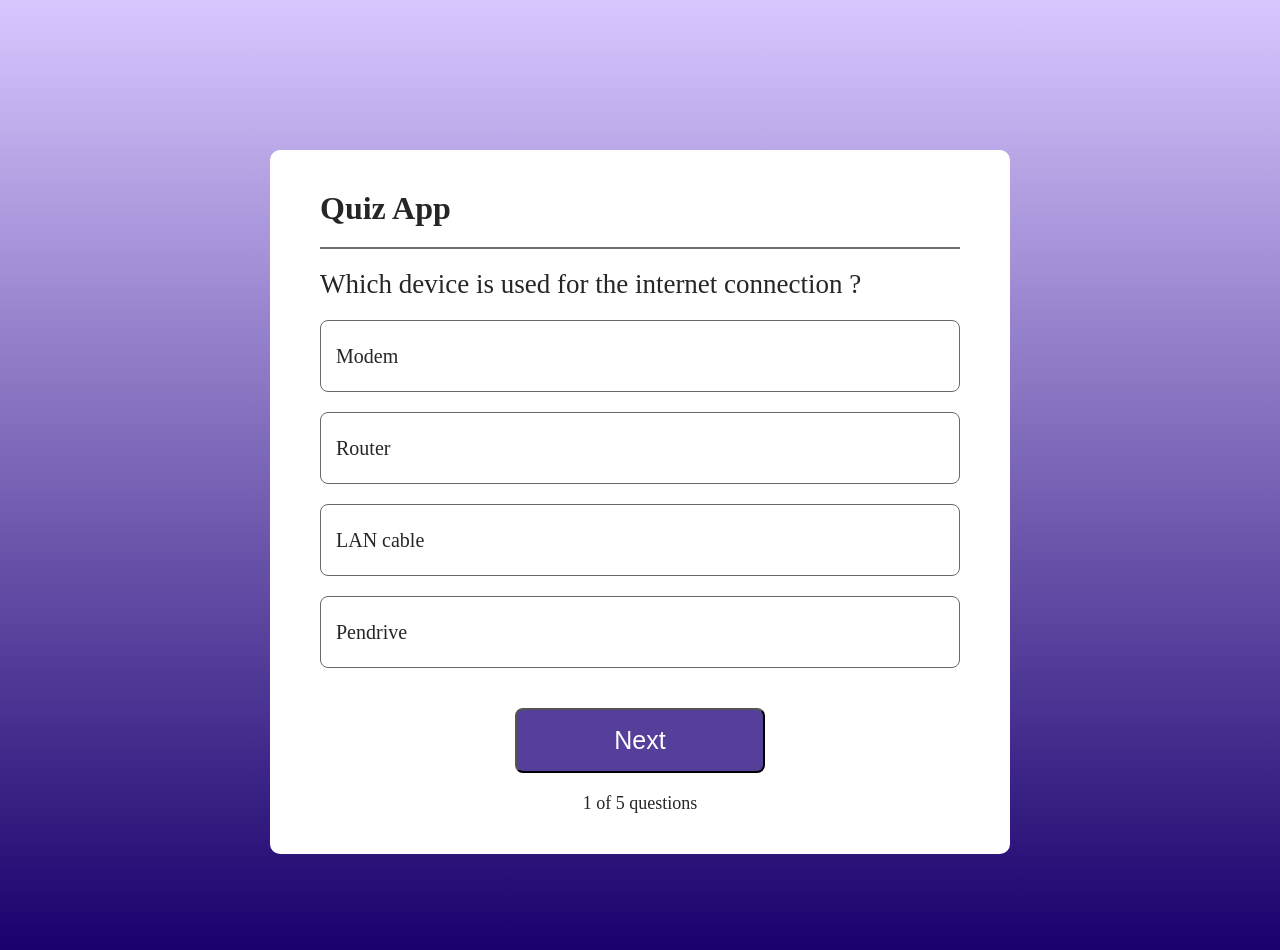
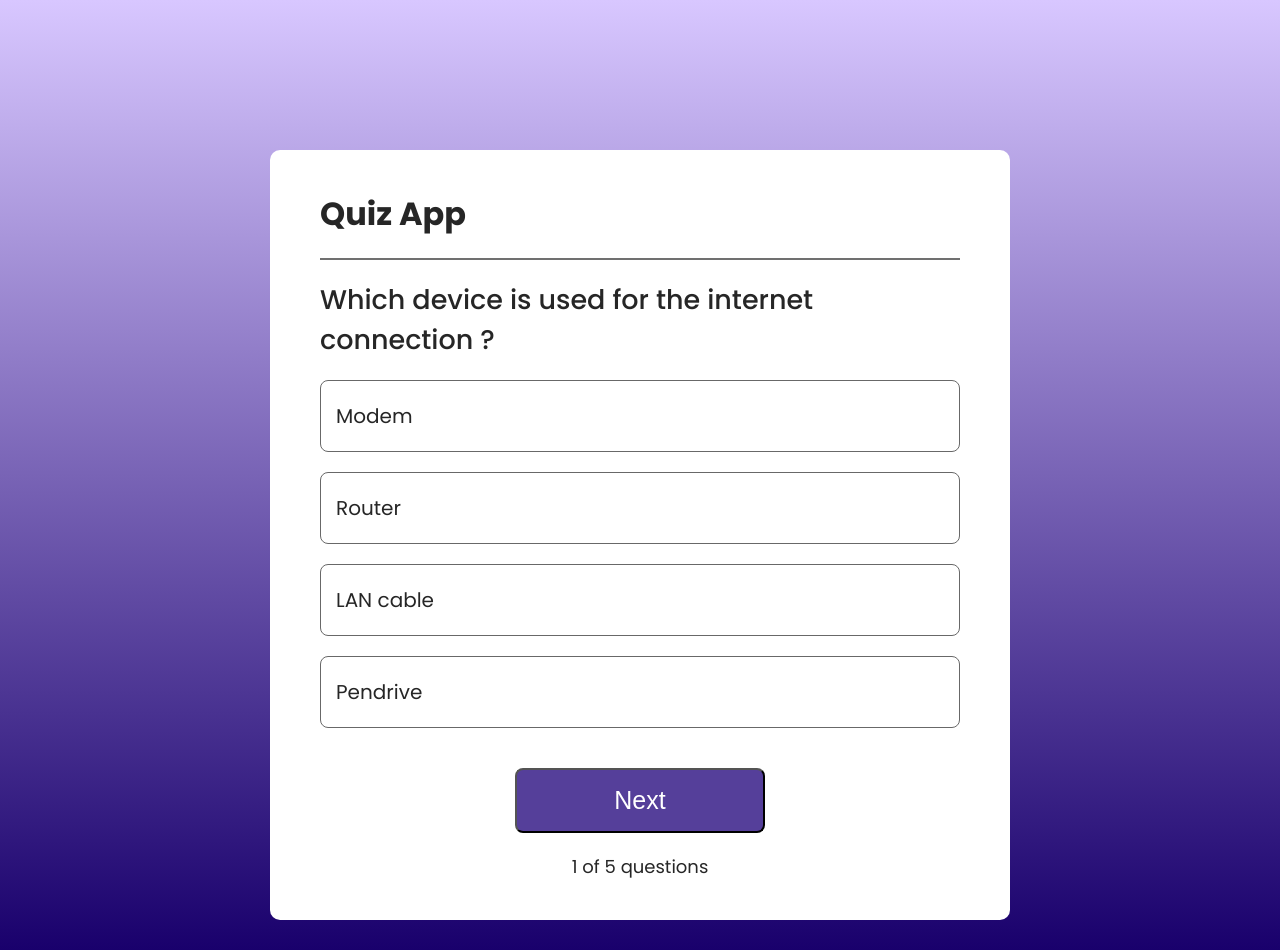
Before and after one commit to itsdavidmandal/quiz-website, a React (Vite) app in the folder quiz_app/: page / in a window 1280 px wide. Built offline with nearby package versions, Linux system fonts and the light colour scheme.

Commit message:
added the font to the css file

```diff
--- a/quiz_app/src/index.css
+++ b/quiz_app/src/index.css
@@ -6,4 +6,5 @@
 body {
   height: 100vh;
   background-image: linear-gradient(#d8c7ff , #19006c);
+  font-family: 'poppins';
 }
```
